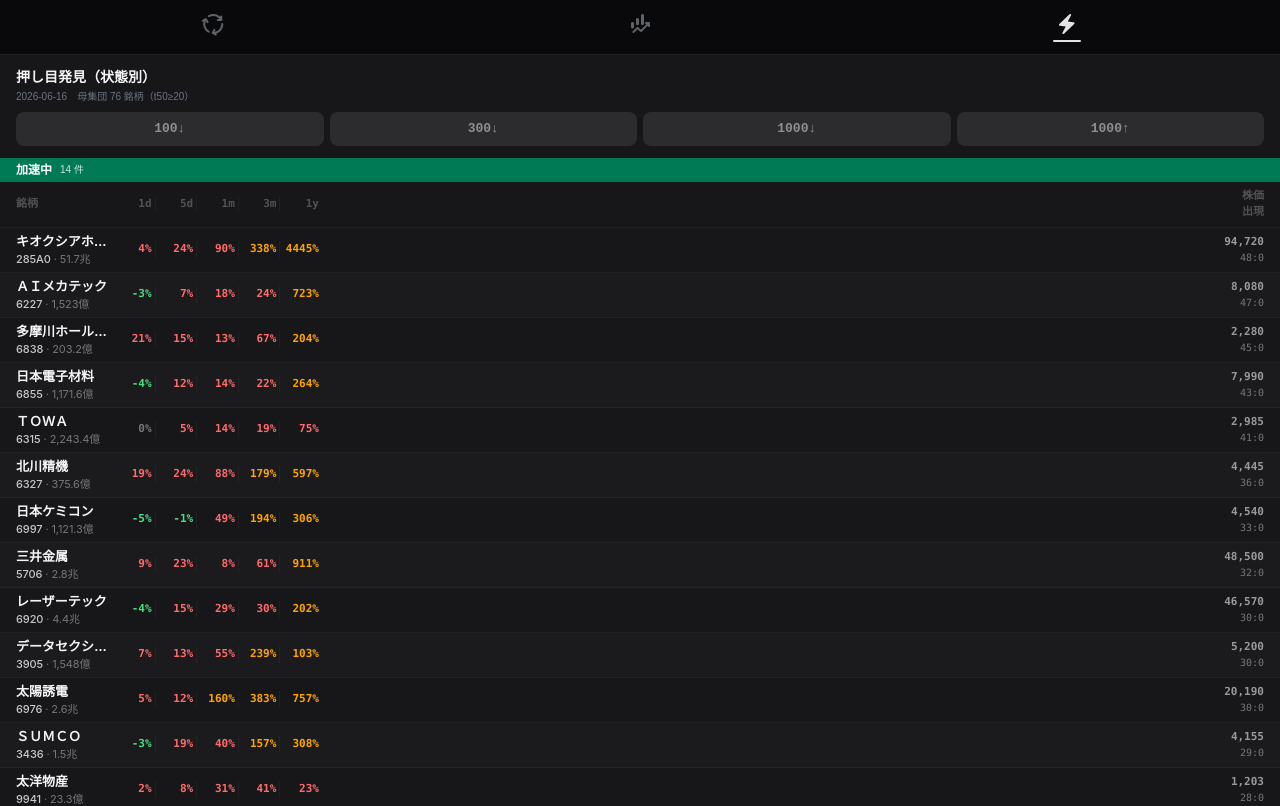
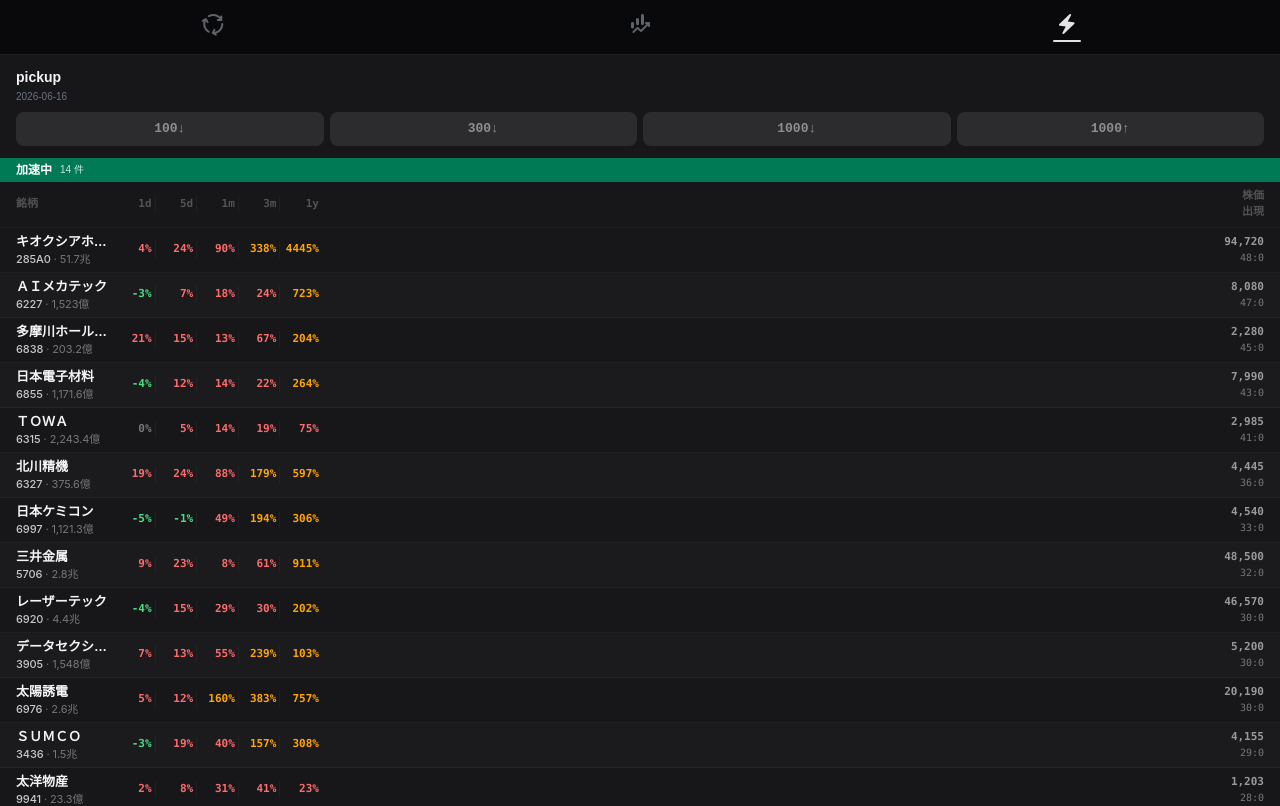
Before and after one commit to biriyani0141/turnover-detector, a Next.js app in the folder web/: page /pullback in a window 1280 px wide. Shown: the top 806 px of the page. Built offline with nearby package versions, Linux system fonts and the light colour scheme.

Commit message:
pullback: 中立帯セクションを追加し、ヘッダーをpickup表記に変更
s1y=+ かつ s3m=0 のフォールスルー空隙を中立帯として切り出し、
調整予備軍と失速の間にグレー帯で表示。decision-logに判断根拠を追記。

```diff
--- a/web/src/app/pullback/page.tsx
+++ b/web/src/app/pullback/page.tsx
@@ -25,6 +25,7 @@ type StateLabel =
   | "調整予備軍"
   | "短期押し目"
   | "加速中"
+  | "中立帯"
   | "失速"
   | "対象外";
 
@@ -58,6 +59,7 @@ const STATE_CONFIG: {
   { label: "短期押し目", headerBg: "bg-teal-700"    },
   { label: "調整",      headerBg: "bg-blue-700"    },
   { label: "調整予備軍", headerBg: "bg-sky-700"     },
+  { label: "中立帯",    headerBg: "bg-gray-700"    },
   { label: "失速",      headerBg: "bg-red-700"     },
 ];
 
@@ -81,6 +83,7 @@ function classify(r: Row): StateLabel {
   if (s1y === "+" && s3m === "+" && s1m === "0")                               return "調整予備軍";
   if (s1y === "+" && s3m === "+" && s1m === "+" && s5d === "-")                return "短期押し目";
   if (s1y === "+" && s3m === "+" && s1m === "+" && (s5d === "+" || s5d === "0")) return "加速中";
+  if (s1y === "+" && s3m === "0")                                               return "中立帯";
   if (s1y === "+" && s3m === "-")                                               return "失速";
 
   return "対象外";
@@ -153,14 +156,13 @@ export default function PullbackPage() {
   if (err)       return <pre className="p-4 text-red-400 bg-slate-900 min-h-screen">ERROR: {err}</pre>;
   if (!sections) return <div className="p-4 bg-slate-900 text-gray-400 min-h-screen">loading...</div>;
 
-  const totalBase = [...(classified?.values() ?? [])].flat().length;
   const offCount  = sections.get("対象外")?.length ?? 0;
 
   return (
     <div style={{ backgroundColor: "#17171a", minHeight: "100vh", paddingTop: 12, paddingBottom: 12 }}>
-      <h1 className="text-sm font-bold mb-0.5 text-gray-100" style={{ paddingLeft: 16, paddingRight: 16 }}>押し目発見（状態別）</h1>
+      <h1 className="text-sm font-bold mb-0.5 text-gray-100" style={{ paddingLeft: 16, paddingRight: 16 }}>pickup</h1>
       <p className="text-[10px] text-gray-500 mb-2" style={{ paddingLeft: 16, paddingRight: 16 }}>
-        {meta?.date}　母集団 {totalBase} 銘柄（t50≥20）
+        {meta?.date}
       </p>
 
       {/* 時価総額フィルタ */}
@@ -226,7 +228,7 @@ export default function PullbackPage() {
 
       {/* 対象外 件数注記 */}
       <p className="text-[10px] text-gray-600 mt-1" style={{ paddingLeft: 16, paddingRight: 16 }}>
-        対象外（中期データ不足・中立帯等）: {offCount} 件
+        対象外（中期データ不足等）: {offCount} 件
       </p>
     </div>
   );
```
Also changed, not shown: 1 other file (tests, documents, lock files or other folders).
